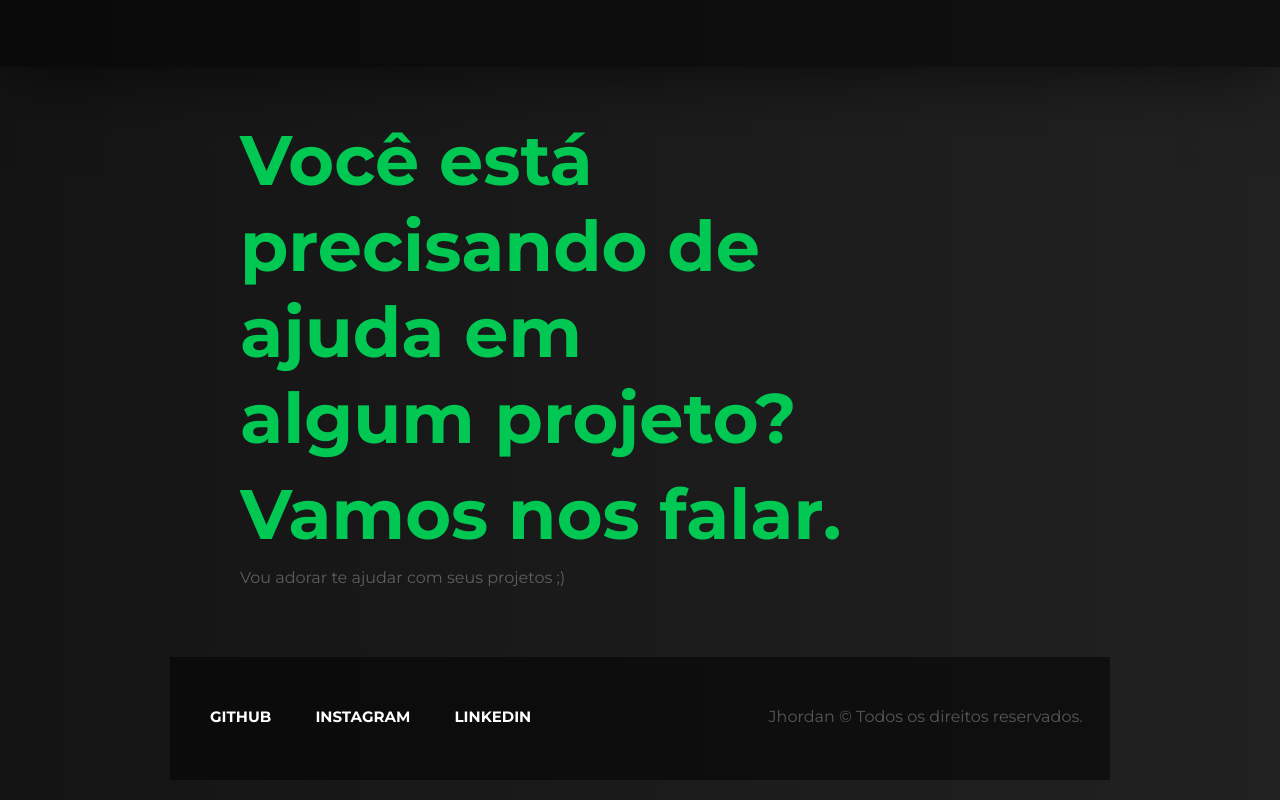
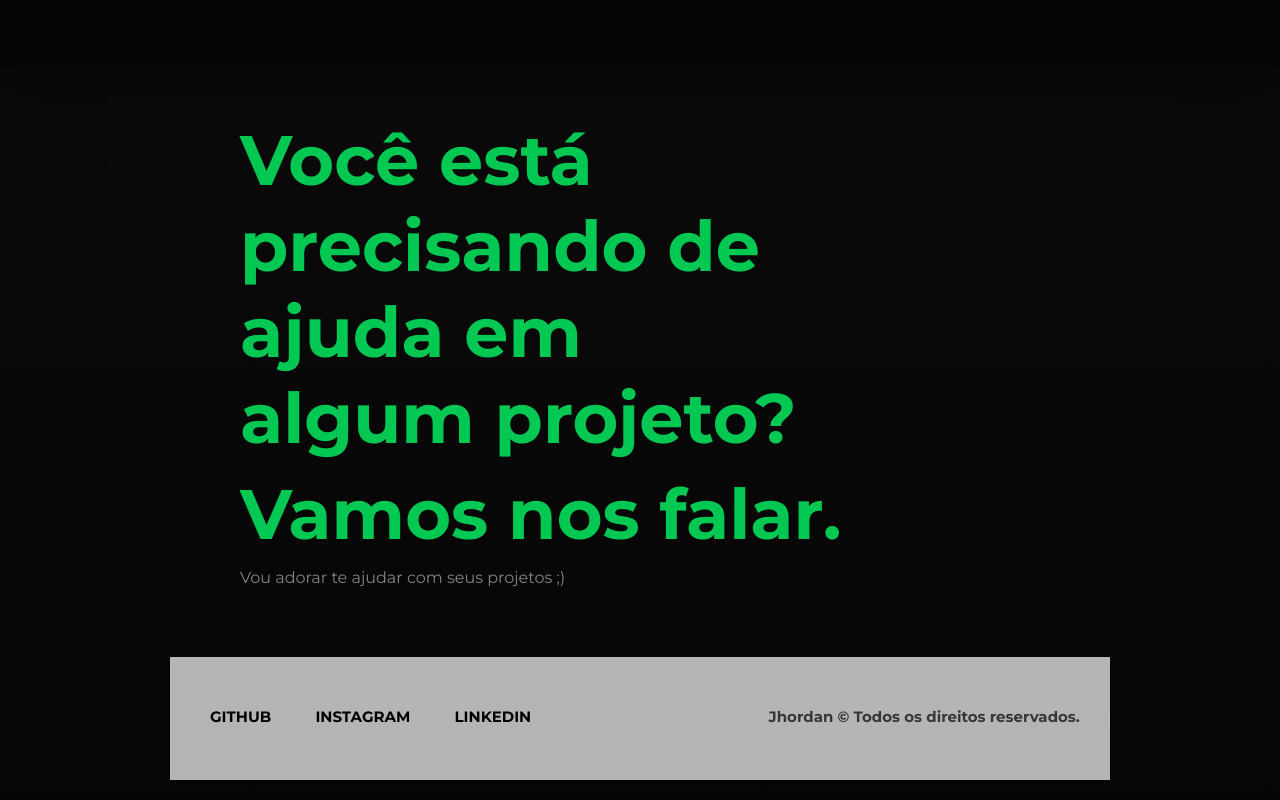
Before and after one commit to jhordanjes/portjhordan, a React (Create React App) app: page / in a window 1280 px wide. Shown: the part 1633-2433 px from the top of the page. Built offline with nearby package versions, Linux system fonts and the light colour scheme.

Commit message:
color dark

```diff
--- a/src/Components/About/index.js
+++ b/src/Components/About/index.js
@@ -11,9 +11,9 @@ export default function About() {
                 <img src={jhordan} alt="Jhordan Jesse" />
             </div>
             <div>
-                <span>Quem sou<b>_</b></span>
+                <span>Olá, amg<b>_</b></span>
                 <p>
-                    Olá, me chamo <b>Jhordan Jessé</b>, nasci em Maués/AM e atualmente sou desenvolvedor fullstack como freelancer, além de ser um cara apaixonado por JavaScript e todo o ecossistema dessa tecnologia.
+                    Me chamo <b>Jhordan Jessé</b>, nasci em Maués/AM e atualmente sou desenvolvedor fullstack como freelancer, além de ser um cara apaixonado por JavaScript e todo o ecossistema dessa tecnologia.
                 </p>
                 <p>
                     Sou formado em Ciência da Computação pela Uninorte - Am, mas, esse não é a único curso que já fiz, eu também partipei do GoStack da Rocketseat.
--- a/src/Components/About/styles.js
+++ b/src/Components/About/styles.js
@@ -100,6 +100,9 @@ export const Content = styled.div`
 
         &:last-child{
             animation: ${faderight} 0.7s linear;
+            @media (max-width: 768px) {
+                padding-top: 30px;
+            }
         }
     }
 
--- a/src/Components/Contact/index.js
+++ b/src/Components/Contact/index.js
@@ -21,7 +21,7 @@ export default function Contact() {
             <Content>
               <Social>
                   <li> <a href="https://github.com/jhordanjes">github</a></li>
-                  <li> <a href="https://instagram.com/jhordanjes">instagram </a></li>
+                  <li> <a href="https://instagram.com/jhordanjesse">instagram </a></li>
                   <li> <a href="https://instagram.com/jhordanjes">linkedin </a></li>
               </Social>
 
--- a/src/Components/Contact/styles.js
+++ b/src/Components/Contact/styles.js
@@ -46,6 +46,7 @@ export const Container = styled.div`
             padding-top: 10px;
 
             &:hover{
+                color: #fff;
                 &::before{
                     content: '';
                     position: absolute;
@@ -67,12 +68,17 @@ export const Container = styled.div`
 `;
 
 export const Content = styled.div`
-    background: rgba(1,1,1,0.5);
+    background: rgba(255,255,255,0.7);
     padding: 50px 20px;
     margin-top: 70px;
     justify-items: center;
     display: flex;
     justify-content: space-between;
+    transition: 0.9s;
+
+    &:hover{
+        background: #fff;
+    }
 
     @media (max-width: 768px) {
         padding: 80px 10px;
@@ -84,6 +90,9 @@ export const Content = styled.div`
 
     p{
         width: 500px;
+        color: rgba(1,1,1,0.7);
+        font-weight: bold;
+        font-size: 15px;
         @media (max-width: 768px) {
             width: 315px;
         }
@@ -101,7 +110,7 @@ export const Social = styled.ul`
         transition: 0.6s;
 
         a{
-            color: #fff;
+            color: #000;
             font-size: 15px;
             font-weight: bold;
             text-transform: uppercase;
@@ -111,7 +120,7 @@ export const Social = styled.ul`
 
 
             &:hover{
-                color: rgba(255,255,255,0.7);
+                color: rgba(1,1,1,0.8);
                 &::before{
                     content: '';
                     position: absolute;
--- a/src/Components/Navbar/styles.js
+++ b/src/Components/Navbar/styles.js
@@ -23,7 +23,7 @@ const deslize = keyframes`
 `;
 
 export const Container = styled.div`
-  background: rgba(1, 1, 1, 0.2);
+  box-shadow: 0px 0px 50px rgba(1, 1, 1, 0.2);
   padding: 0 100px;
 
 
@@ -58,6 +58,20 @@ export const Content = styled.div`
   display: flex;
   justify-content: space-between;
   align-items: center;
+
+  >div{
+    &:last-child{
+      display: none;
+    }
+  }
+
+  @media (max-width: 768px) {
+    >div{
+      &:last-child{
+        display: block;
+      }
+    }
+  }
 
   aside{
     a{
--- a/src/styles/global.js
+++ b/src/styles/global.js
@@ -13,13 +13,13 @@ export default createGlobalStyle`
   }
 
   body{
-    background: linear-gradient(to right, #141414, #212121);
+    background: linear-gradient(to bottom, #141414, #050505);
     -webkit-font-smoothing: antialiased;
   }
 
   body::-webkit-scrollbar {
     width: 0.5em;
-    background: #212121;
+    background: linear-gradient(to bottom, #141414, #050505);
   }
 
   body::-webkit-scrollbar-track {
@@ -54,6 +54,6 @@ export default createGlobalStyle`
   }
 
   p{
-    color: rgba(255,255,255,0.3);
+    color: rgba(255,255,255,0.5);
   }
 `;
```
